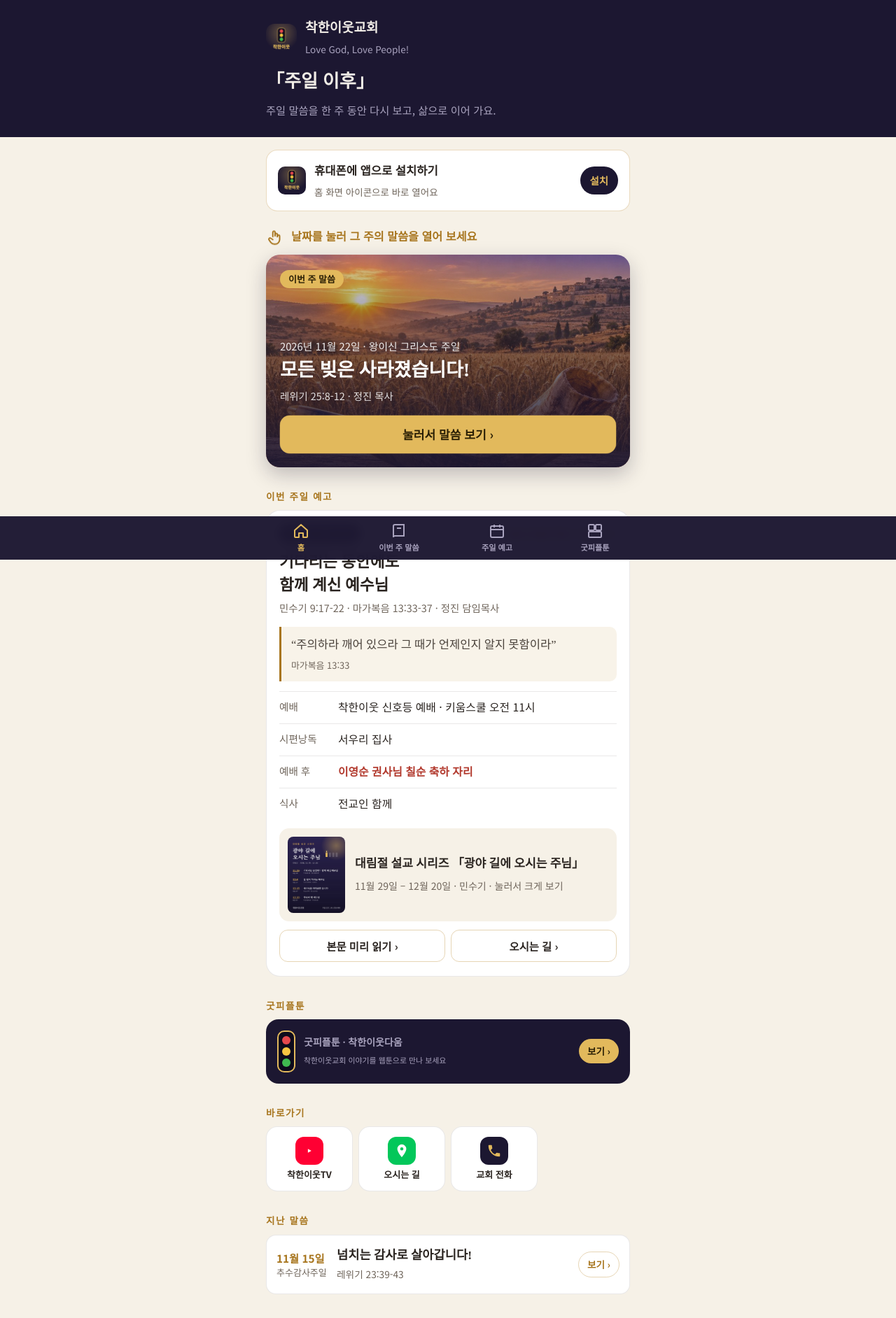
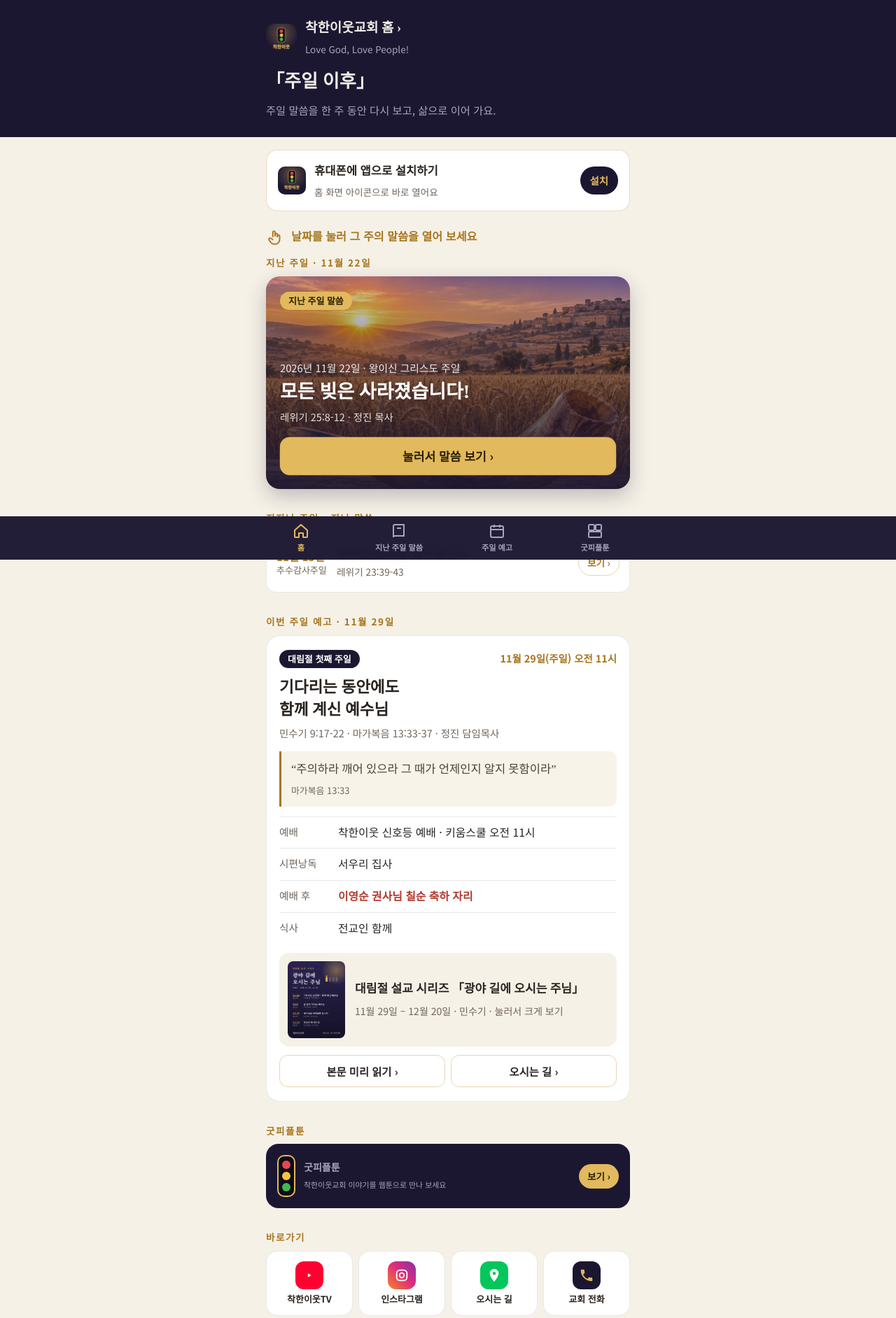
Before and after one commit to music4happy/goodneighbor-after, a plain HTML site: page index.html in a window 1280 px wide. Shown: the top 1884 px of the page at 70% size. Drawn offline with Linux system fonts and the light colour scheme.

Commit message:
순서 변경(지난주→지지난주→이번 주일), 교회 홈 연결, 검색 허용

```diff
--- a/index.html
+++ b/index.html
@@ -3,7 +3,6 @@
 <head>
 <meta charset="UTF-8">
 <meta name="viewport" content="width=device-width, initial-scale=1.0, viewport-fit=cover">
-<meta name="robots" content="noindex">
 <title>착한이웃교회 · 주일 이후</title>
 <meta name="description" content="주일 말씀을 한 주 동안 다시 보고, 삶으로 이어 가는 페이지입니다.">
 <meta property="og:type" content="website">
@@ -131,7 +130,7 @@
 </head>
 <body>
 <header id="top"><div class="wrap">
-  <div class="brand"><img src="icon-192.png" alt=""><div><b>착한이웃교회</b><span>Love God, Love People!</span></div></div>
+  <a class="brand" href="/" style="text-decoration:none;color:inherit"><img src="icon-192.png" alt=""><div><b>착한이웃교회 홈 ›</b><span>Love God, Love People!</span></div></a>
   <h1>「주일 이후」</h1>
   <p>주일 말씀을 한 주 동안 다시 보고, 삶으로 이어 가요.</p>
 </div></header>
@@ -145,10 +144,11 @@
 
   <p class="hint"><svg viewBox="0 0 24 24" fill="none" stroke="currentColor" stroke-width="1.8" stroke-linecap="round" stroke-linejoin="round" aria-hidden="true"><path d="M9 11V5.5a1.5 1.5 0 0 1 3 0V10"/><path d="M12 10V8.5a1.5 1.5 0 0 1 3 0V11"/><path d="M15 11v-.5a1.5 1.5 0 0 1 3 0V15a6 6 0 0 1-6 6h-1a6 6 0 0 1-4.6-2.2L4 15.5a1.6 1.6 0 0 1 2.4-2.1L9 15"/></svg>날짜를 눌러 그 주의 말씀을 열어 보세요</p>
 
-  <!-- ▼ 이번 주 말씀: 매주 이 카드를 바꿉니다 -->
+  <p class="sec-label" style="margin-top:0">지난 주일 · 11월 22일</p>
+  <!-- ▼ 지난 주일 말씀: 매주 이 카드를 바꿉니다 -->
   <a class="feature" id="thisWeek" href="1122.html" style="background-image:url('1122-hero.jpg')">
     <div class="feature-in">
-      <span class="badge">이번 주 말씀</span>
+      <span class="badge">지난 주일 말씀</span>
       <p class="f-date">2026년 11월 22일 · 왕이신 그리스도 주일</p>
       <h2 class="f-title">모든 빚은 사라졌습니다!</h2>
       <p class="f-ref">레위기 25:8-12 · 정진 목사</p>
@@ -156,9 +156,16 @@
     </div>
   </a>
 
-  <!-- ▼ 이번 주일 예고: 매주 바꿉니다 -->
+  <section id="past">
+    <p class="sec-label">지지난 주일 · 지난 말씀</p>
+    <ul class="list">
+      <!-- 지난 주일을 이 아래에 최신순으로 추가합니다 -->
+      <li><a href="1115.html"><span class="d">11월 15일<small>추수감사주일</small></span><span class="t">넘치는 감사로 살아갑니다!</span><span class="go">보기 ›</span><span class="s">레위기 23:39-43</span></a></li>
+    </ul>
+  </section>
+
   <section id="preview">
-    <p class="sec-label">이번 주일 예고</p>
+    <p class="sec-label">이번 주일 예고 · 11월 29일</p>
     <div class="preview">
       <div class="p-top"><span class="p-badge">대림절 첫째 주일</span><span class="p-date">11월 29일(주일) 오전 11시</span></div>
       <h2 class="p-title">기다리는 동안에도<br>함께 계신 예수님</h2>
@@ -178,11 +185,14 @@
     </div>
   </section>
 
+  <!-- ▼ 이번 주일 예고: 매주 바꿉니다 -->
+
+
   <section id="toon">
     <p class="sec-label">굿피플툰</p>
     <a class="toon" href="https://music4happy.github.io/goodpeopletoon/" target="_blank" rel="noopener">
       <span class="lights" aria-hidden="true"><i style="background:#E5484D"></i><i style="background:#F5C542"></i><i style="background:#3FB950"></i></span>
-      <span><strong>굿피플툰 · 착한이웃다움</strong><span>착한이웃교회 이야기를 웹툰으로 만나 보세요</span></span>
+      <span><strong>굿피플툰</strong><span>착한이웃교회 이야기를 웹툰으로 만나 보세요</span></span>
       <em>보기 ›</em>
     </a>
   </section>
@@ -197,13 +207,7 @@
     </div>
   </section>
 
-  <section id="past">
-    <p class="sec-label">지난 말씀</p>
-    <ul class="list">
-      <!-- 지난 주일을 이 아래에 최신순으로 추가합니다 -->
-      <li><a href="1115.html"><span class="d">11월 15일<small>추수감사주일</small></span><span class="t">넘치는 감사로 살아갑니다!</span><span class="go">보기 ›</span><span class="s">레위기 23:39-43</span></a></li>
-    </ul>
-  </section>
+
 </div></main>
 
 <footer>
@@ -219,7 +223,7 @@
 
 <nav class="tabbar" aria-label="앱 메뉴"><div class="tabbar-in">
   <a href="#top" class="on"><svg viewBox="0 0 24 24" fill="none" stroke="currentColor" stroke-width="2" stroke-linejoin="round"><path d="M3 11 12 3l9 8v9a1 1 0 0 1-1 1h-5v-6H9v6H4a1 1 0 0 1-1-1z"/></svg>홈</a>
-  <a href="1122.html" id="tabWeek"><svg viewBox="0 0 24 24" fill="none" stroke="currentColor" stroke-width="2"><path d="M4 5a2 2 0 0 1 2-2h13v16H6a2 2 0 0 0-2 2z"/><path d="M4 21V5"/><path d="M9 8h6"/></svg>이번 주 말씀</a>
+  <a href="1122.html" id="tabWeek"><svg viewBox="0 0 24 24" fill="none" stroke="currentColor" stroke-width="2"><path d="M4 5a2 2 0 0 1 2-2h13v16H6a2 2 0 0 0-2 2z"/><path d="M4 21V5"/><path d="M9 8h6"/></svg>지난 주일 말씀</a>
   <a href="#preview"><svg viewBox="0 0 24 24" fill="none" stroke="currentColor" stroke-width="2"><rect x="3" y="5" width="18" height="16" rx="2"/><path d="M3 10h18M8 3v4M16 3v4"/></svg>주일 예고</a>
   <a href="#toon"><svg viewBox="0 0 24 24" fill="none" stroke="currentColor" stroke-width="2"><rect x="3" y="3" width="8" height="8" rx="1.5"/><rect x="13" y="3" width="8" height="8" rx="1.5"/><rect x="3" y="13" width="18" height="8" rx="1.5"/></svg>굿피플툰</a>
 </div></nav>
--- a/site.js
+++ b/site.js
@@ -2,7 +2,7 @@
 (function () {
   var SITE = {
     youtube: 'https://www.youtube.com/@goodpeople-church',   // 착한이웃TV
-    instagram: ''                                            // 예: 'https://www.instagram.com/아이디/'  (비우면 버튼이 숨겨집니다)
+    instagram: 'https://www.instagram.com/good_people_church/'                                            // 예: 'https://www.instagram.com/아이디/'  (비우면 버튼이 숨겨집니다)
   };
   window.GN_SITE = SITE;
 
```
Also changed, not shown: 1115.html (+1 -1 lines), 1122.html (+1 -1 lines).
